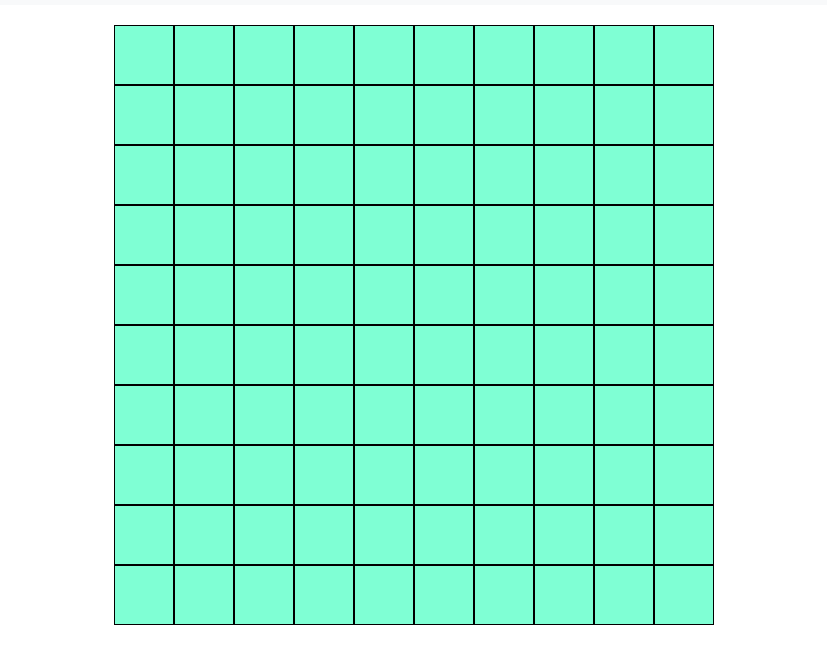
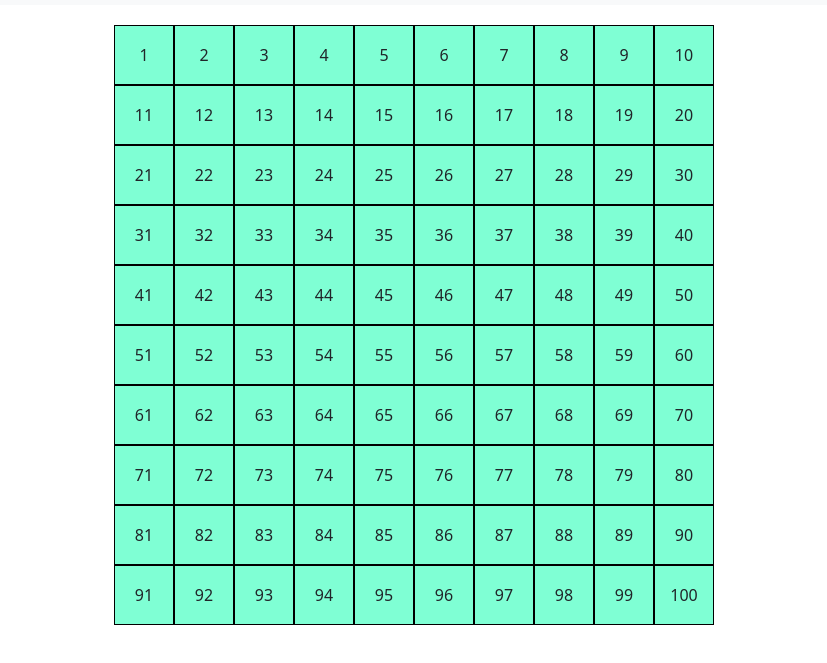
Before and after one commit to AmarildoShehu/js-campominato-grid, a plain HTML site: page index.html in a window 1280 px wide. Both pictures are taken after a click on the button "Play". Shown: the part 51-714 px from the top of the page, without its empty margins (226-1053 px from the left). Drawn offline with nearby package versions, Linux system fonts and the light colour scheme.

Commit message:
created a cellCount

```diff
--- a/css/style.css
+++ b/css/style.css
@@ -17,6 +17,9 @@
     width: calc(100% / 10);
     height: calc(100% / 10);
     border: 1px solid black;
+    display: flex;
+    justify-content: center;
+    align-items: center;
 }
 
 .cell.clicked{
--- a/js/script.js
+++ b/js/script.js
@@ -14,18 +14,22 @@ const row = 10;
 const cols= 10;
 const totCells= row * cols;
 
-// creo costante per dare istruzioni al button e bloccare cn piu click
-let createGrid = false
+// creo costante per dare istruzioni al button e bloccare dopo il click
+let createGrid = false;
+ //costante numeri
+ let cellCount = 1;
 
 //funzione al click
 playButton.addEventListener('click', function() {
     if (!createGrid) {
+
 //ciclo per creare le cell
         for (let i = 0; i < totCells; i++) {
             const cell = document.createElement('div');
             cell.className = 'cell';
-
+            cell.textContent = cellCount;
             grid.appendChild(cell);
+            cellCount++;
         }
         createGrid = true;
     }
```
